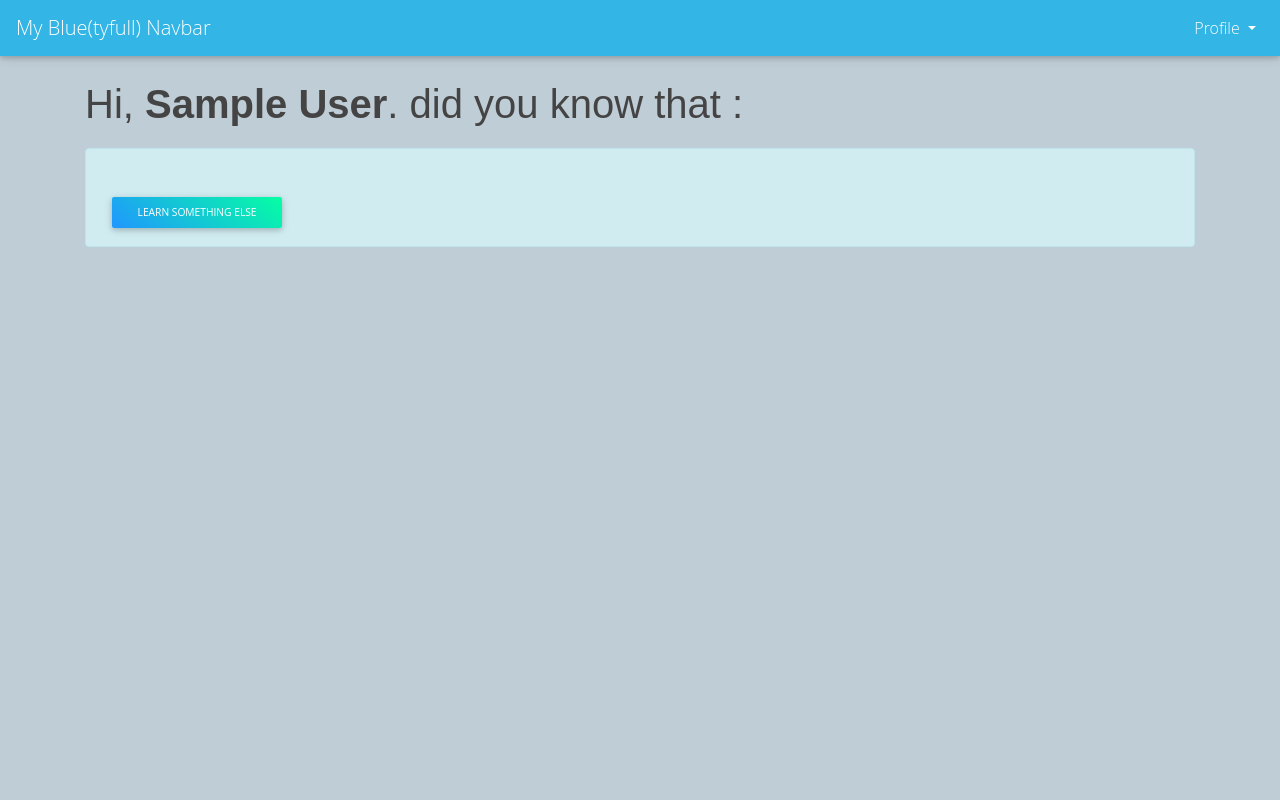
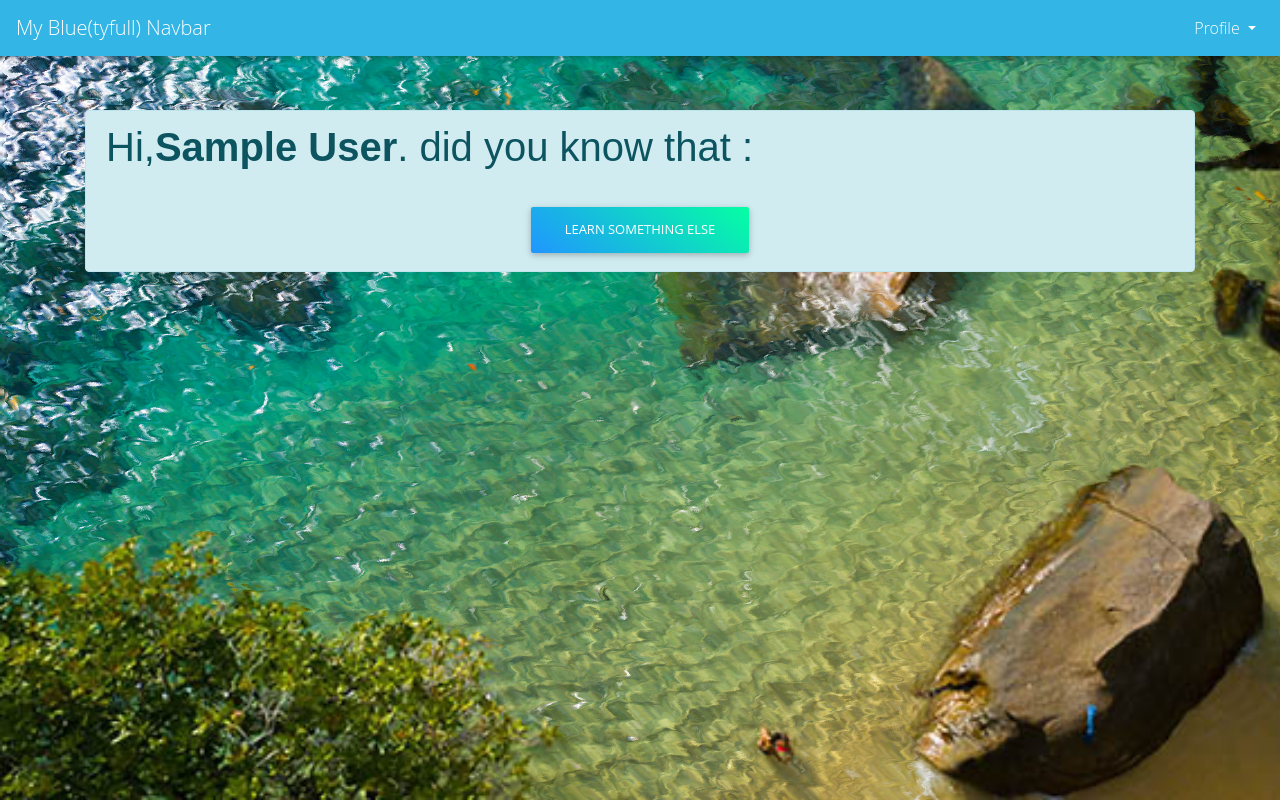
Before and after one commit to philesgilles/PHP-Login, a PHP site: page / in a window 1280 px wide. Run offline with PHP 8.4, Linux system fonts and the light colour scheme; the visitor is signed in with stand-in values (Sample User, id 1); some libraries are stand-ins or nearby versions.

Commit message:
beautyfull beaaach

```diff
--- a/assets/css/style.css
+++ b/assets/css/style.css
@@ -33,3 +33,30 @@ h6 {
   margin: 0 0 20px 0;
   padding: 0;
 }
+
+.background {
+  position: absolute;
+  z-index: -1;
+  top: 0;
+  left: 0;
+  height: 100vh;
+  width: 100vw;
+  background-image: url('../img/sea.jpg');
+  background-size: cover;
+}
+
+.background .water {
+  position: absolute;
+  background-image: url('../img/sea-map.png');
+  background-size: cover;
+  top: 0;
+  left: 0;
+  height: 100%;
+  width: 100%;
+  filter: url('#turbulence');
+}
+
+.container {
+  position: relative;
+  top: -120px;
+}
--- a/index.php
+++ b/index.php
@@ -15,20 +15,31 @@ if (!isset($_SESSION["loggedin"]) || $_SESSION["loggedin"] !== true) {
 <body>
 
     <?php include 'components/navbar.php'?>
+    <div class="background">
+        <div class="water"></div>
+    </div>
+    <svg>
+        <filter id="turbulence" x="0" y="0" width="100%" height="100%">
+            <feTurbulence id="sea-filter" numOctaves="3" seed="2" baseFrequency="0.02 0.05"></feTurbulence>
+            <feDisplacementMap scale="20" in="SourceGraphic"></feDisplacementMap>
+            <animate xlink:href="#sea-filter" attributeName="baseFrequency" dur="60s" keyTimes="0;0.5;1"
+                values="0.02 0.06;0.04 0.08;0.02 0.06" repeatCount="indefinite" />
+        </filter>
+    </svg>
     <div class="container">
-        <div class="page-header">
-            <h1>Hi,
-                <b><?php echo htmlspecialchars(!empty($_SESSION['firstname'])) ? ($_SESSION["firstname"]) : ($_SESSION["username"]); ?></b>.
+        <div class="alert alert-info" role="alert">
+            <h1>Hi,<b><?php echo htmlspecialchars(!empty($_SESSION['firstname'])) ? ($_SESSION["firstname"]) : ($_SESSION["username"]); ?></b>.
                 did you know that :</h1>
-            </div>
-            <div class="alert alert-info" role="alert">
             <p id="joke" class="lead">
             </p>
-                    <button id="newJoke" class="btn btn-sm aqua-gradient waves-effect">Learn something else</button>
+            <div class="d-flex justify-content-center">
+                <button id="newJoke" class="btn aqua-gradient waves-effect">Learn something else</button>
+            </div>
         </div>
         <?php if (empty($_SESSION['firstname'])): ?>
         <div class="alert alert-warning mt-3" role="alert">
-                    <p class="text-center">You havent completed your profile. please <a class="btn-link" href="/user_reg/auth/account.php">click here</a> to update your informations
+            <p class="text-center">You havent completed your profile. please <a class="btn-link"
+                    href="/user_reg/auth/account.php">click here</a> to update your informations
             </p>
         </div>
         <?php endif;?>
```
Also changed, not shown: assets/img/404 Not Found.html (deleted, +0 -67 lines), assets/img/sea-map.png (added), assets/img/sea.jpg (added). Lines whose indentation alone changed are shown as unchanged.
